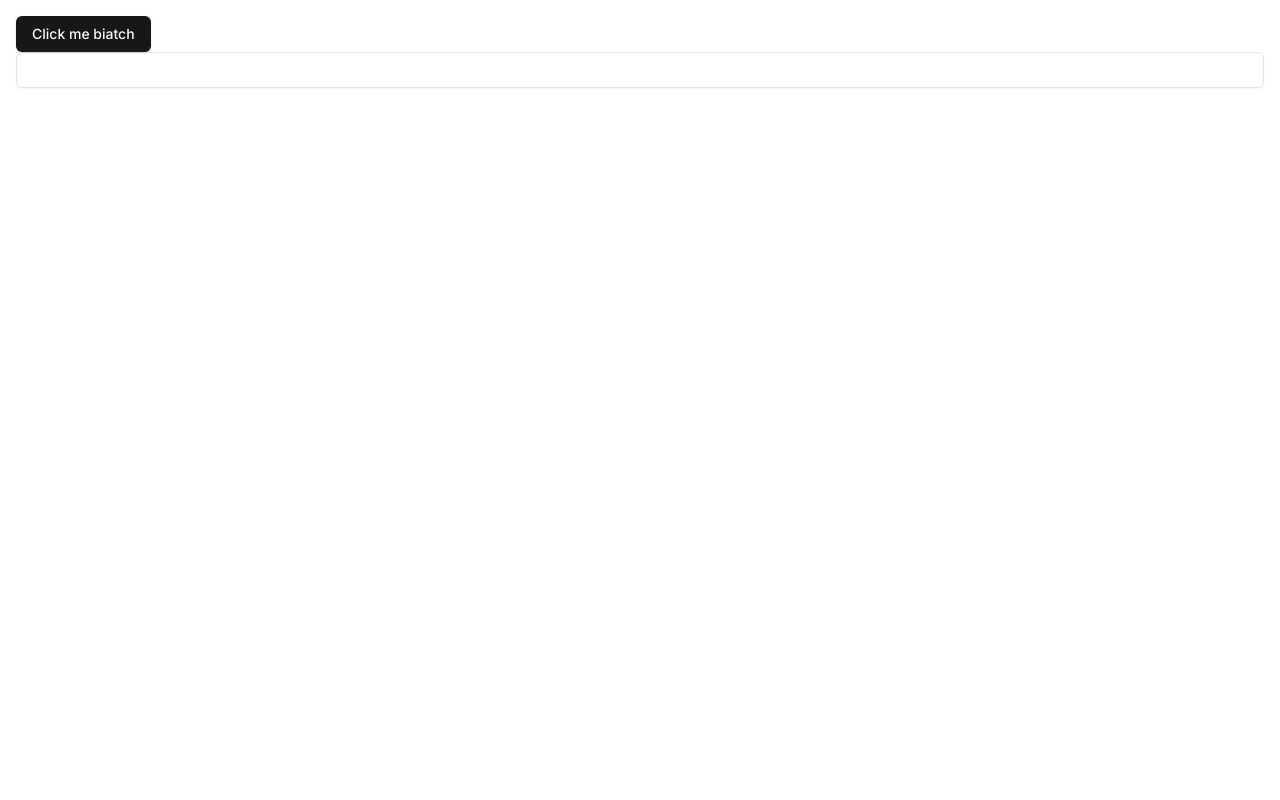
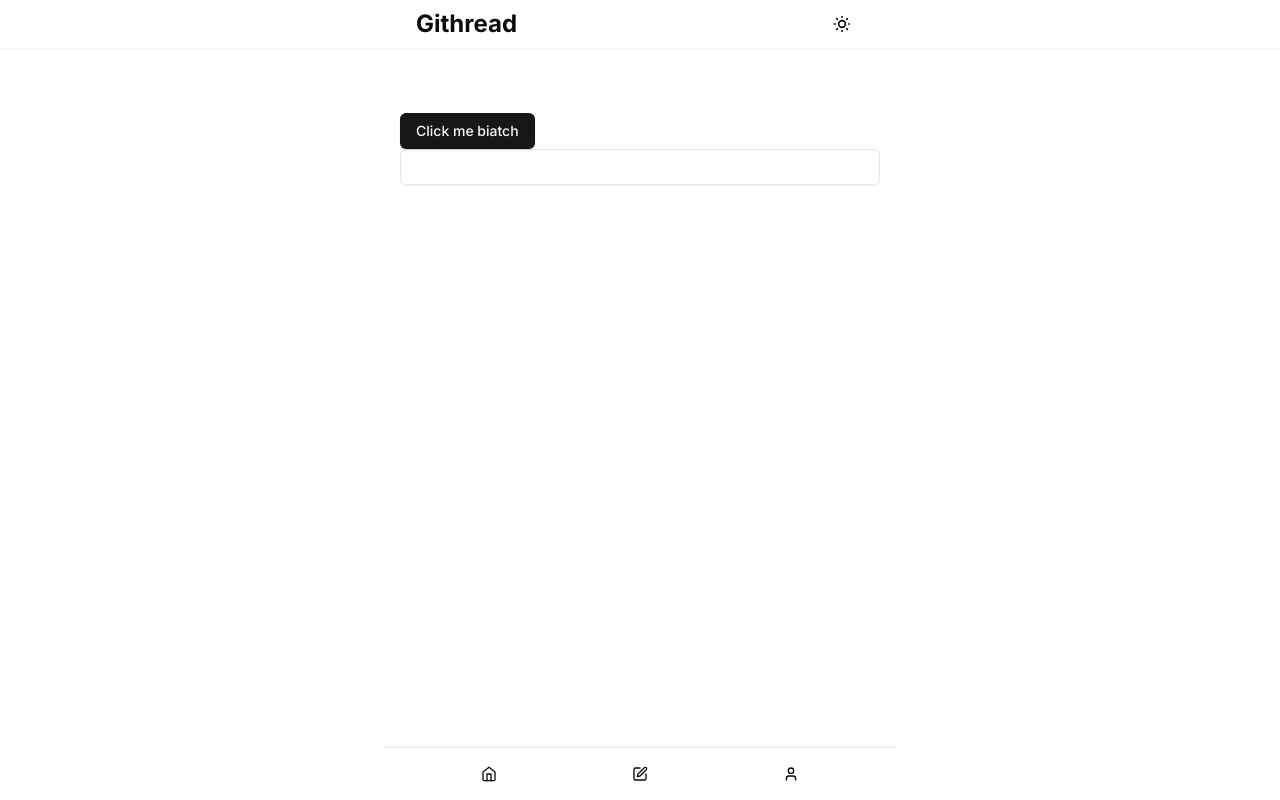
Before and after one commit to codebyalexx/githread, a Next.js app: page / in a window 1280 px wide. Built offline with nearby package versions, Linux system fonts and the light colour scheme.

Commit message:
:sparkles: Added Theme and base Elements

```diff
--- a/app/layout.tsx
+++ b/app/layout.tsx
@@ -1,6 +1,11 @@
 import type { Metadata } from 'next'
 import { Inter } from 'next/font/google'
 import './globals.css'
+import {ThemeProvider} from "@/src/theme/ThemeProvider";
+import React from "react";
+import {clsx} from "clsx";
+import {Header} from "@/src/feature/layout/Header";
+import {Footer} from "@/src/feature/layout/Footer";
 
 const inter = Inter({ subsets: ['latin'] })
 
@@ -15,8 +20,18 @@ export default function RootLayout({
   children: React.ReactNode
 }) {
   return (
-    <html lang="en">
-      <body className={inter.className}>{children}</body>
+    <html lang="en" className={'h-full'}>
+        <body className={clsx(inter.className, "bg-background h-full")}>
+            <ThemeProvider attribute={'class'} defaultTheme={'system'} enableSystem>
+                <div className={'flex flex-col h-full'}>
+                    <Header />
+                    <div className={'flex-1 max-w-lg m-auto py-12 w-full'}>
+                        {children}
+                    </div>
+                    <Footer />
+                </div>
+            </ThemeProvider>
+        </body>
     </html>
   )
 }
--- a/package.json
+++ b/package.json
@@ -19,7 +19,9 @@
     "@radix-ui/react-toast": "^1.1.5",
     "class-variance-authority": "^0.7.0",
     "clsx": "^2.0.0",
+    "lucide-react": "^0.302.0",
     "next": "14.0.4",
+    "next-themes": "^0.2.1",
     "react": "^18",
     "react-dom": "^18",
     "react-hook-form": "^7.49.2",
--- /dev/null
+++ b/src/feature/layout/Footer.tsx
@@ -0,0 +1,36 @@
+import React from 'react';
+import Link from "next/link";
+import {Home, PenSquare, User} from "lucide-react";
+import {clsx} from "clsx";
+import {buttonVariants} from "@/components/ui/button";
+
+export const Footer = () => {
+    return (
+      <div className={'py-2 flex justify-between container gap-1 fixed bottom-0 left-0 right-0 bg-background max-w-lg border-t border-accent0'}>
+          <Link href={'/'} className={clsx(
+              buttonVariants({
+                  variant: 'ghost'
+              }),
+              'flex-1'
+          )}>
+              <Home size={16} />
+          </Link>
+          <Link href={'/write'} className={clsx(
+              buttonVariants({
+                  variant: 'ghost'
+              }),
+              'flex-1'
+          )}>
+              <PenSquare size={16} />
+          </Link>
+          <Link href={'/profile'} className={clsx(
+              buttonVariants({
+                  variant: 'ghost'
+              }),
+              'flex-1'
+          )}>
+              <User size={16} />
+          </Link>
+      </div>
+    );
+}
--- /dev/null
+++ b/src/feature/layout/Header.tsx
@@ -0,0 +1,13 @@
+import React from 'react';
+import {ThemeToggle} from "@/src/theme/ThemeToggle";
+
+export const Header = async () => {
+    return(
+        <header className={'border-b border-b-accent'}>
+            <div className={'container flex items-center py-2 max-w-lg m-auto gap-1'}>
+                <h2 className={'text-2xl font-bold mr-auto'}>Githread</h2>
+                <ThemeToggle />
+            </div>
+        </header>
+    );
+}
--- /dev/null
+++ b/src/theme/ThemeProvider.tsx
@@ -0,0 +1,11 @@
+"use client";
+
+import React from 'react'
+import {ThemeProviderProps} from "next-themes/dist/types";
+import { ThemeProvider as NextThemesProvider } from "next-themes";
+
+export const ThemeProvider = ({ children, ...props }: ThemeProviderProps) => {
+    return (
+        <NextThemesProvider {...props}>{children}</NextThemesProvider>
+    );
+}
--- /dev/null
+++ b/src/theme/ThemeToggle.tsx
@@ -0,0 +1,25 @@
+"use client";
+
+import {useTheme} from "next-themes";
+import React from 'react';
+import {Button} from "@/components/ui/button";
+import {Moon, SunMedium} from "lucide-react";
+
+export const ThemeToggle = () => {
+    const {setTheme, theme} = useTheme();
+    return (
+        <Button
+            variant={'ghost'}
+            size={'sm'}
+            onClick={() => {
+                setTheme(theme === 'light' ? 'dark' : 'light');
+            }}
+        >
+            <SunMedium size={20}
+                       className={'rotate-0 scale-100 transition-all dark:-rotate-90 dark:scale-0'} />
+            <Moon size={20}
+                  className={'absolute -rotate-90 scale-0 transition-all dark:rotate-0 dark:scale-100'} />
+            <span className={'sr-only'}>Toggle Theme</span>
+        </Button>
+    )
+}
```
Also changed, not shown: 1 other file (tests, documents, lock files or other folders).
